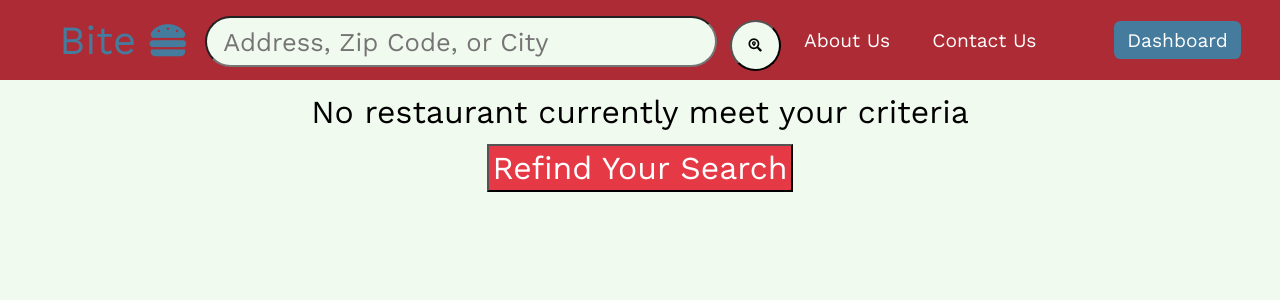
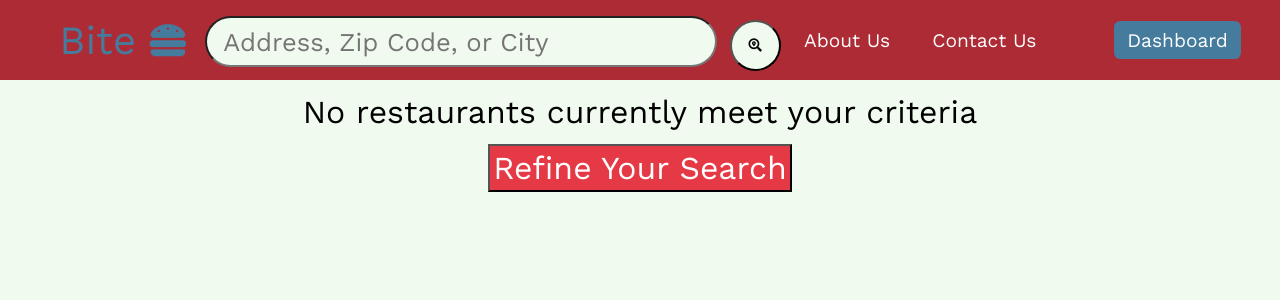
Before and after one commit to akayangel218/Project-Bite, a React (Create React App) app in the folder bite-frontend/: page /primary_result in a window 1280 px wide. Shown: the top 300 px of the page. Built offline with nearby package versions, Linux system fonts and the light colour scheme; a web font is replaced by a local one.

Commit message:
Changed wording on no results page

```diff
--- a/bite-frontend/src/Pages/primary_result.js
+++ b/bite-frontend/src/Pages/primary_result.js
@@ -149,12 +149,12 @@ const PrimaryResultPage = () => {
     if (restaurant == null) {
         return (
             <><div className='noRestaurant'>
-            No restaurant currently meet your criteria
+            No restaurants currently meet your criteria
           </div><div>
               <button
                 className='refindbutton'
                 onClick={redirectFilter}
-              > Refind Your Search
+              > Refine Your Search
               </button>
             </div></>
 
```
